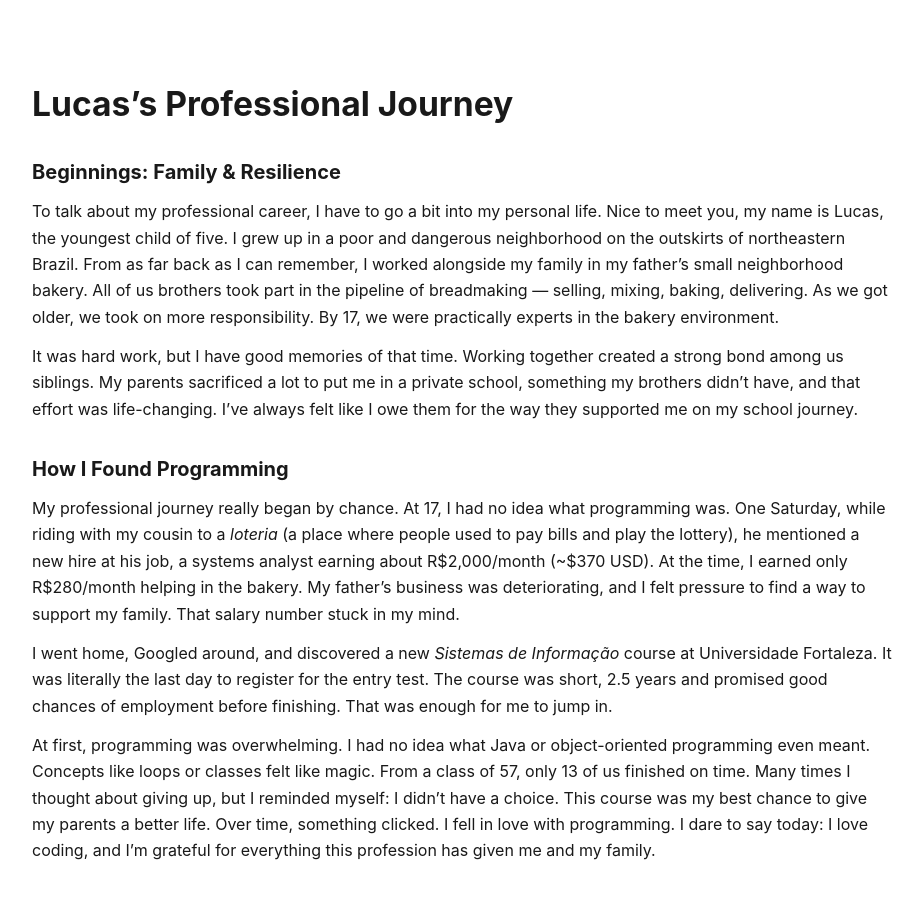
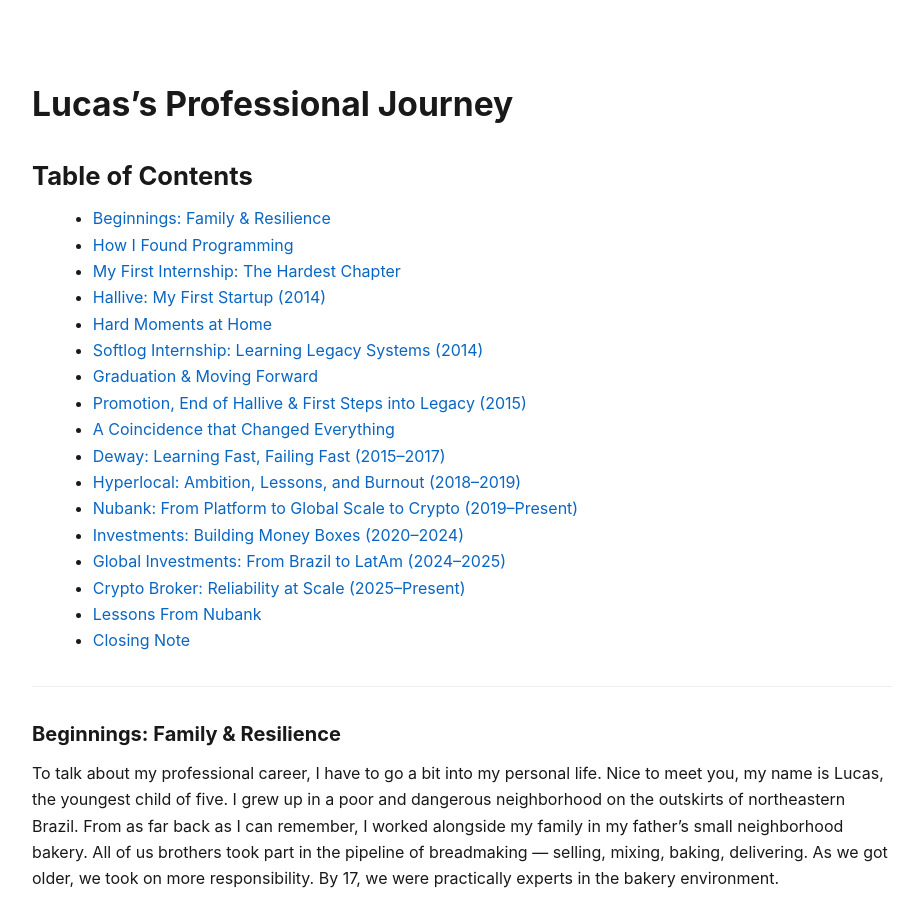
Before and after one commit to lksilva/lksilva.github.io, a Jekyll site: the page built from index.md, in a window 1280 px wide and 900 px high. Shown: the whole window, without its empty margins (178-1101 px from the left). Built offline with Jekyll 4.4.1, drawn with Linux system fonts in a browser that asks for light colours; our own code applies the rules of GitHub Pages for plain Markdown files.

Commit message:
Adding table of context

```diff
--- a/index.md
+++ b/index.md
@@ -1,4 +1,25 @@
 # Lucas's Professional Journey
+
+## Table of Contents
+- [Beginnings: Family & Resilience](#beginnings-family--resilience)
+- [How I Found Programming](#how-i-found-programming)
+- [My First Internship: The Hardest Chapter](#my-first-internship-the-hardest-chapter)
+- [Hallive: My First Startup (2014)](#hallive-my-first-startup-2014)
+- [Hard Moments at Home](#hard-moments-at-home)
+- [Softlog Internship: Learning Legacy Systems (2014)](#softlog-internship-learning-legacy-systems-2014)
+- [Graduation & Moving Forward](#graduation--moving-forward)
+- [Promotion, End of Hallive & First Steps into Legacy (2015)](#promotion-end-of-hallive--first-steps-into-legacy-2015)
+- [A Coincidence that Changed Everything](#a-coincidence-that-changed-everything)
+- [Deway: Learning Fast, Failing Fast (2015–2017)](#deway-learning-fast-failing-fast-20152017)
+- [Hyperlocal: Ambition, Lessons, and Burnout (2018–2019)](#hyperlocal-ambition-lessons-and-burnout-20182019)
+- [Nubank: From Platform to Global Scale to Crypto (2019–Present)](#nubank-from-platform-to-global-scale-to-crypto-2019present)
+- [Investments: Building Money Boxes (2020–2024)](#investments-building-money-boxes-20202024)
+- [Global Investments: From Brazil to LatAm (2024–2025)](#global-investments-from-brazil-to-latam-20242025)
+- [Crypto Broker: Reliability at Scale (2025–Present)](#crypto-broker-reliability-at-scale-2025present)
+- [Lessons From Nubank](#lessons-from-nubank)
+- [Closing Note](#closing-note)
+
+---
 
 ### Beginnings: Family & Resilience
 
@@ -183,7 +204,7 @@
 
 Sometimes the impact was visible instantly, a bug in production could put Money Boxes in Brazil’s Twitter trending topics within minutes. It was both terrifying and motivating.
 
-**Global Investments: From Brazil to LatAm (2024–2025)**
+### Global Investments: From Brazil to LatAm (2024–2025)
 
 As Money Boxes grew, Nubank launched similar products in **Colombia (Cajitas)** and **Mexico**. Initially, teams built country-specific solutions, but that wasn’t scalable. I joined efforts to design a **global, country-agnostic Money Boxes platform**.
 
```
